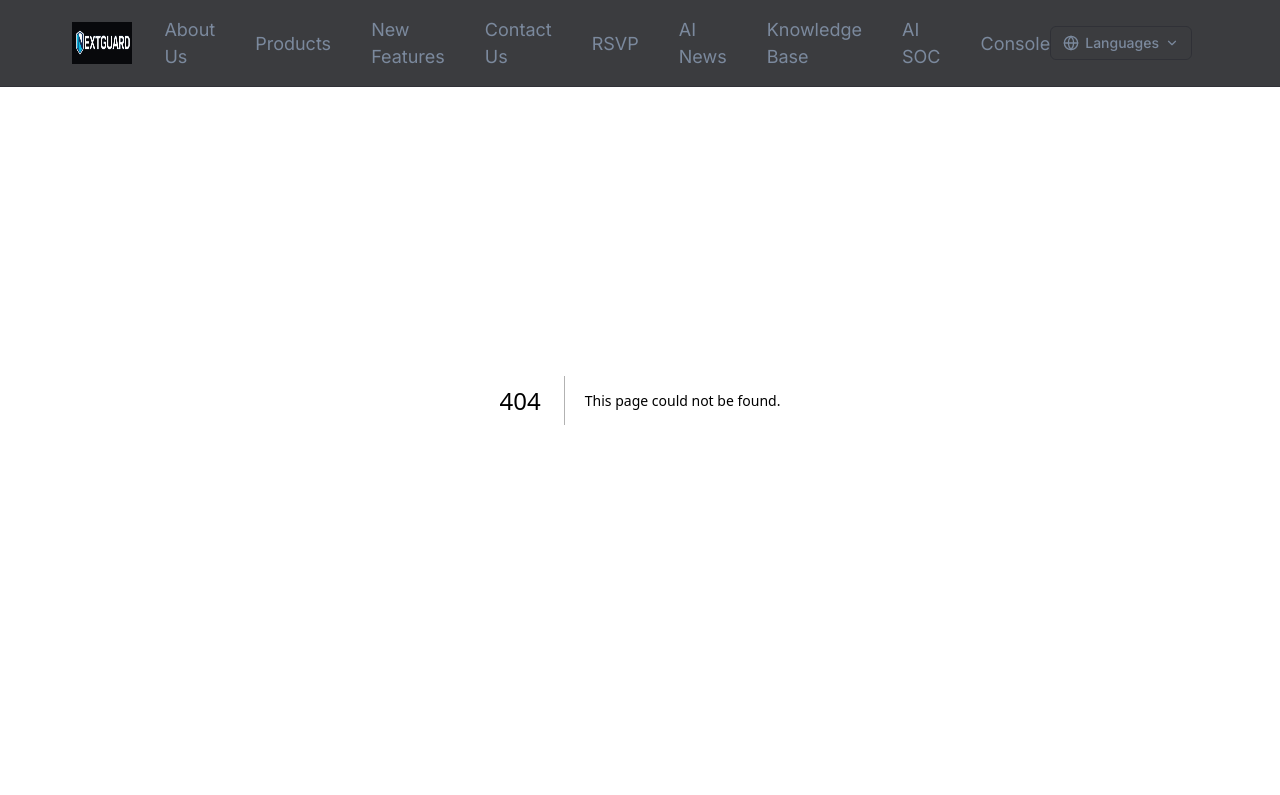
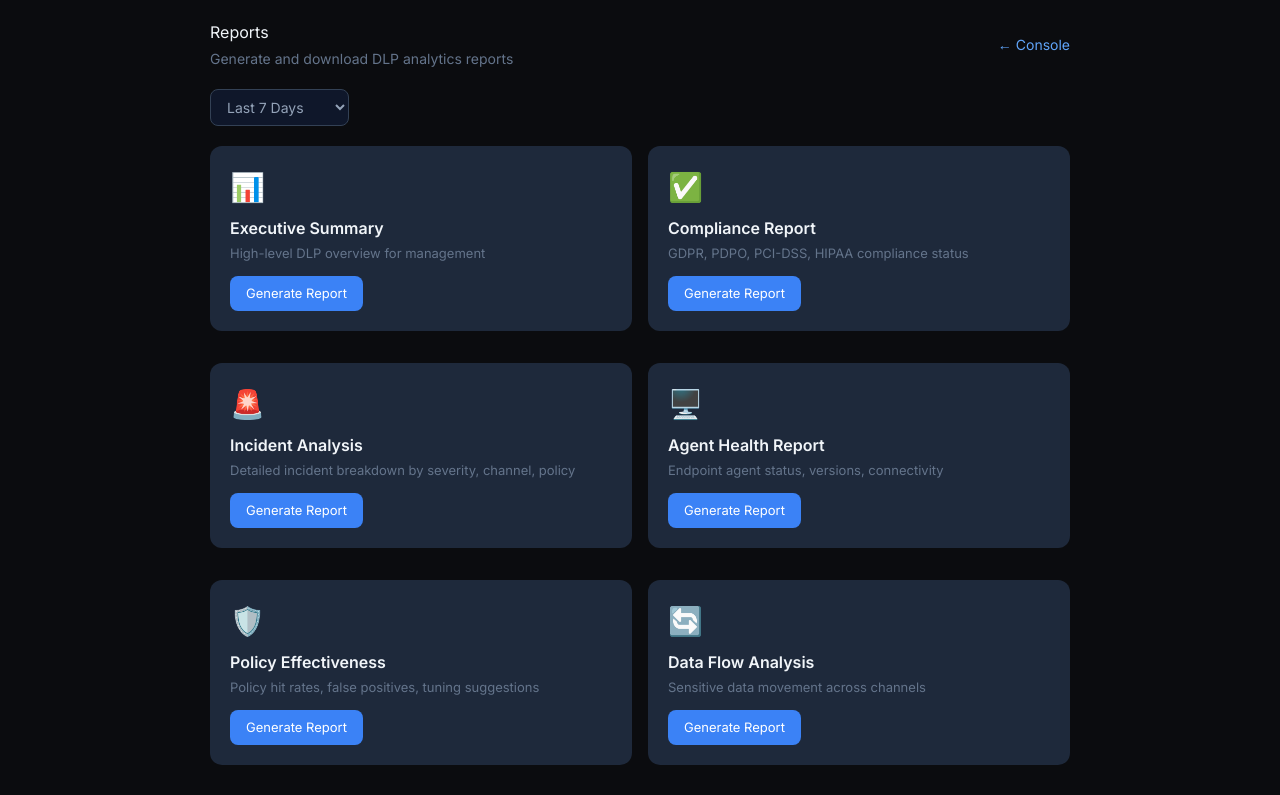
Before and after one commit to NextGuard-hk/nextguard-website, a Next.js app: page /console/reports in a window 1280 px wide. Before the commit this address had no page. Shown: the top 795 px of the page. Built offline with nearby package versions, Linux system fonts and the light colour scheme.

Commit message:
Add reports console page with 8 report types

```diff
--- /dev/null
+++ b/app/console/reports/page.tsx
@@ -0,0 +1,55 @@
+'use client'
+import { useState } from 'react'
+import Link from 'next/link'
+
+const reportTypes = [
+  { id: 'executive', name: 'Executive Summary', desc: 'High-level DLP overview for management', icon: '📊' },
+  { id: 'compliance', name: 'Compliance Report', desc: 'GDPR, PDPO, PCI-DSS, HIPAA compliance status', icon: '✅' },
+  { id: 'incidents', name: 'Incident Analysis', desc: 'Detailed incident breakdown by severity, channel, policy', icon: '🚨' },
+  { id: 'agents', name: 'Agent Health Report', desc: 'Endpoint agent status, versions, connectivity', icon: '🖥️' },
+  { id: 'policies', name: 'Policy Effectiveness', desc: 'Policy hit rates, false positives, tuning suggestions', icon: '🛡️' },
+  { id: 'data-flow', name: 'Data Flow Analysis', desc: 'Sensitive data movement across channels', icon: '🔄' },
+  { id: 'user-risk', name: 'User Risk Assessment', desc: 'Risk scores by user based on DLP events', icon: '👤' },
+  { id: 'audit', name: 'Audit Trail', desc: 'Complete audit log of admin and system actions', icon: '📝' },
+]
+
+export default function ReportsPage() {
+  const [generating, setGenerating] = useState<string | null>(null)
+  const [period, setPeriod] = useState('7d')
+  const card = { background: '#1e293b', borderRadius: 12, padding: 20, marginBottom: 16 }
+  const sel = { background: '#0f172a', color: '#94a3b8', border: '1px solid #334155', borderRadius: 8, padding: '8px 12px', fontSize: 14 }
+
+  function generateReport(id: string) {
+    setGenerating(id)
+    setTimeout(() => setGenerating(null), 2000)
+  }
+
+  return (
+    <div style={{ padding: 20, maxWidth: 900, margin: '0 auto' }}>
+      <div style={{ display: 'flex', justifyContent: 'space-between', alignItems: 'center', marginBottom: 20 }}>
+        <div><h1 style={{ color: '#f1f5f9', margin: 0 }}>Reports</h1><p style={{ color: '#64748b', margin: '4px 0 0', fontSize: 14 }}>Generate and download DLP analytics reports</p></div>
+        <Link href="/console" style={{ color: '#60a5fa', fontSize: 14, textDecoration: 'none' }}>&larr; Console</Link>
+      </div>
+      <div style={{ marginBottom: 20 }}>
+        <select style={sel} value={period} onChange={e => setPeriod(e.target.value)}>
+          <option value="24h">Last 24 Hours</option>
+          <option value="7d">Last 7 Days</option>
+          <option value="30d">Last 30 Days</option>
+          <option value="90d">Last 90 Days</option>
+        </select>
+      </div>
+      <div style={{ display: 'grid', gridTemplateColumns: 'repeat(2, 1fr)', gap: 16 }}>
+        {reportTypes.map(r => (
+          <div key={r.id} style={card}>
+            <div style={{ fontSize: 28, marginBottom: 8 }}>{r.icon}</div>
+            <div style={{ color: '#f1f5f9', fontWeight: 600, fontSize: 16, marginBottom: 4 }}>{r.name}</div>
+            <div style={{ color: '#64748b', fontSize: 13, marginBottom: 12 }}>{r.desc}</div>
+            <button onClick={() => generateReport(r.id)} disabled={generating === r.id} style={{ background: generating === r.id ? '#334155' : '#3b82f6', color: '#fff', border: 'none', borderRadius: 8, padding: '8px 16px', cursor: 'pointer', fontSize: 13 }}>
+              {generating === r.id ? 'Generating...' : 'Generate Report'}
+            </button>
+          </div>
+        ))}
+      </div>
+    </div>
+  )
+}
```
